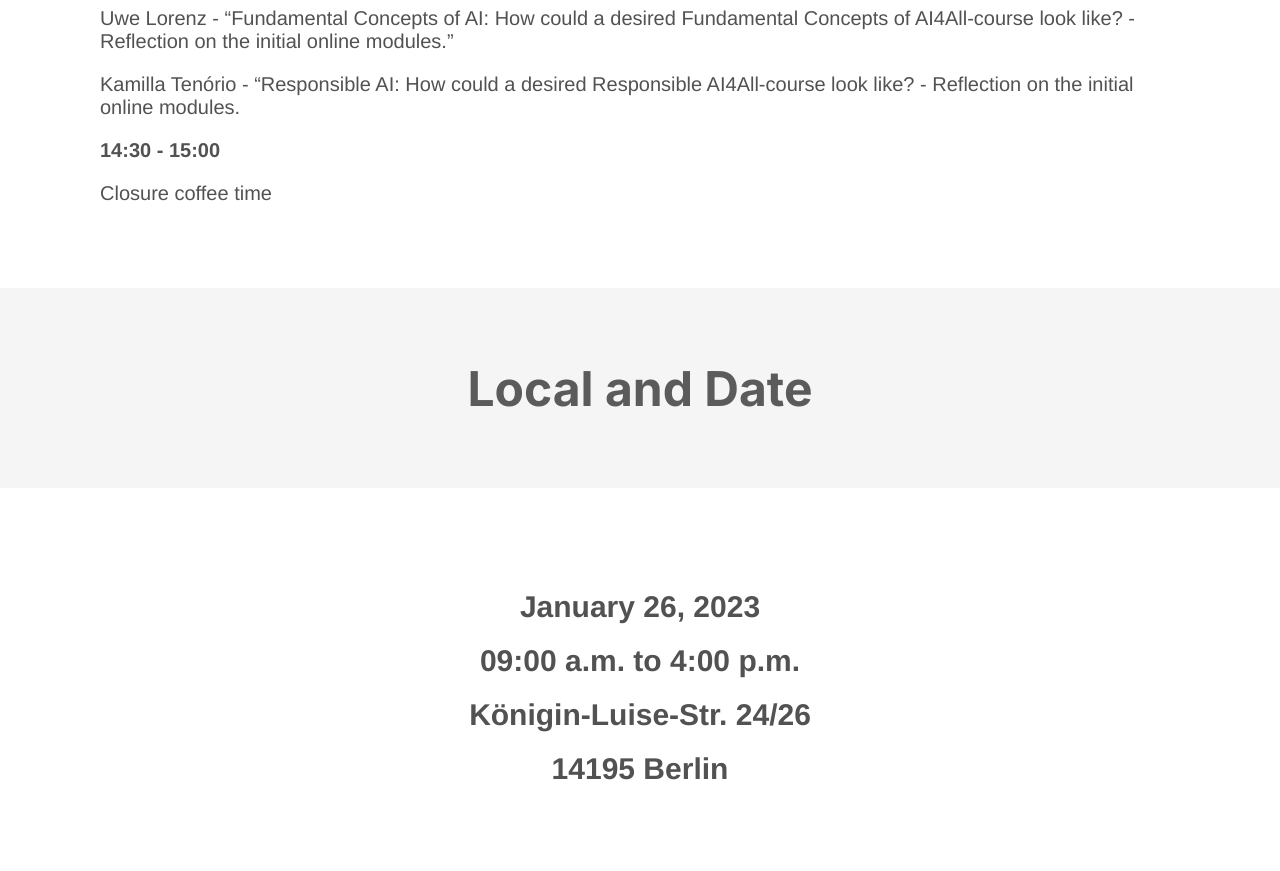
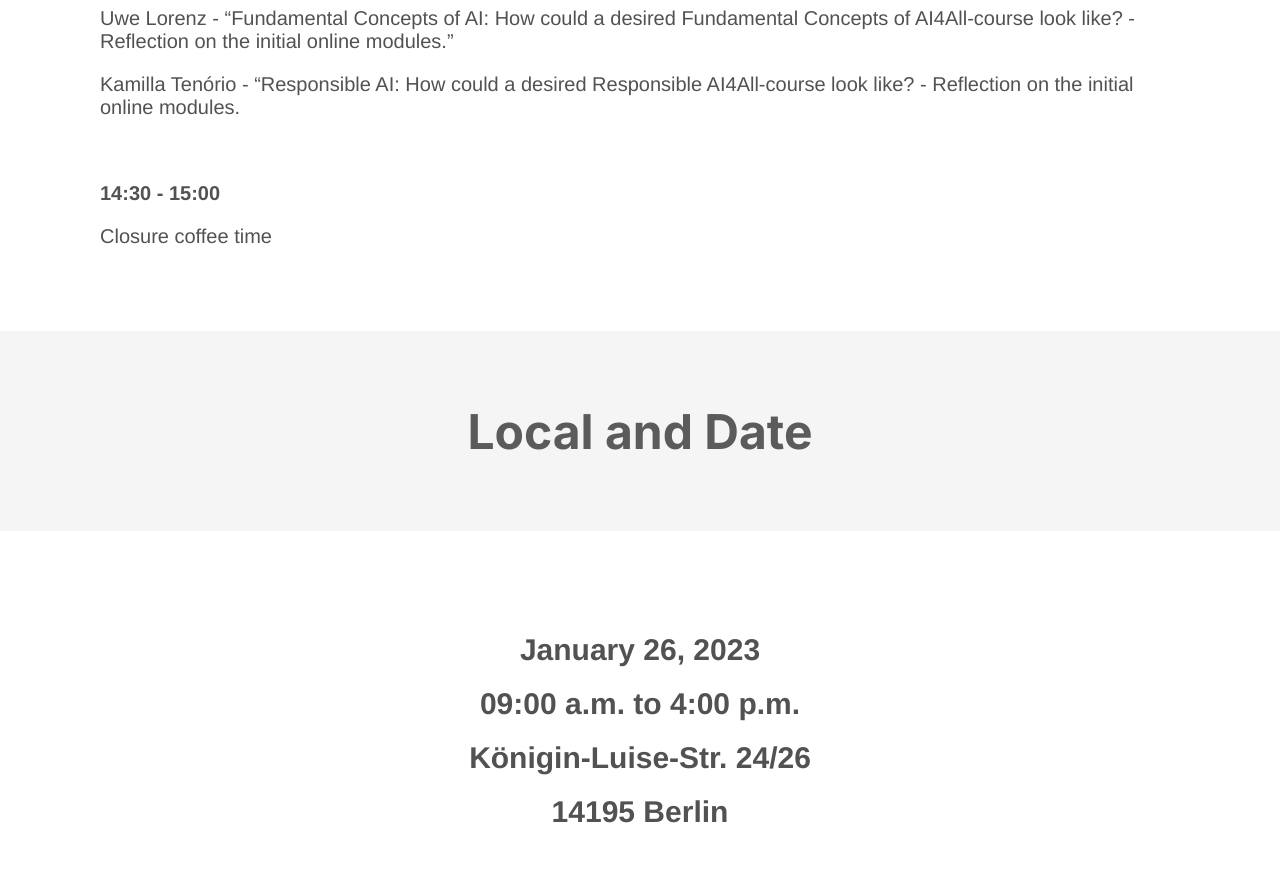
Before and after one commit to enkisprojectworkshop/enkisprojectworkshop.github.io, a website: page index.html in a window 1280 px wide. Shown: the part 2420-3291 px from the top of the page. Drawn offline with nearby package versions, Linux system fonts and the light colour scheme; a web font is replaced by a local one.

Commit message:
Update index.html

```diff
--- a/index.html
+++ b/index.html
@@ -148,6 +148,9 @@
             AI4All-course look like? - Reflection on the initial online
             modules.
           </p>
+           <p class="p">
+            <b>&nbsp;</b>
+          </p>
           <p class="p">
             <b>14:30 - 15:00</b>
           </p>
```
